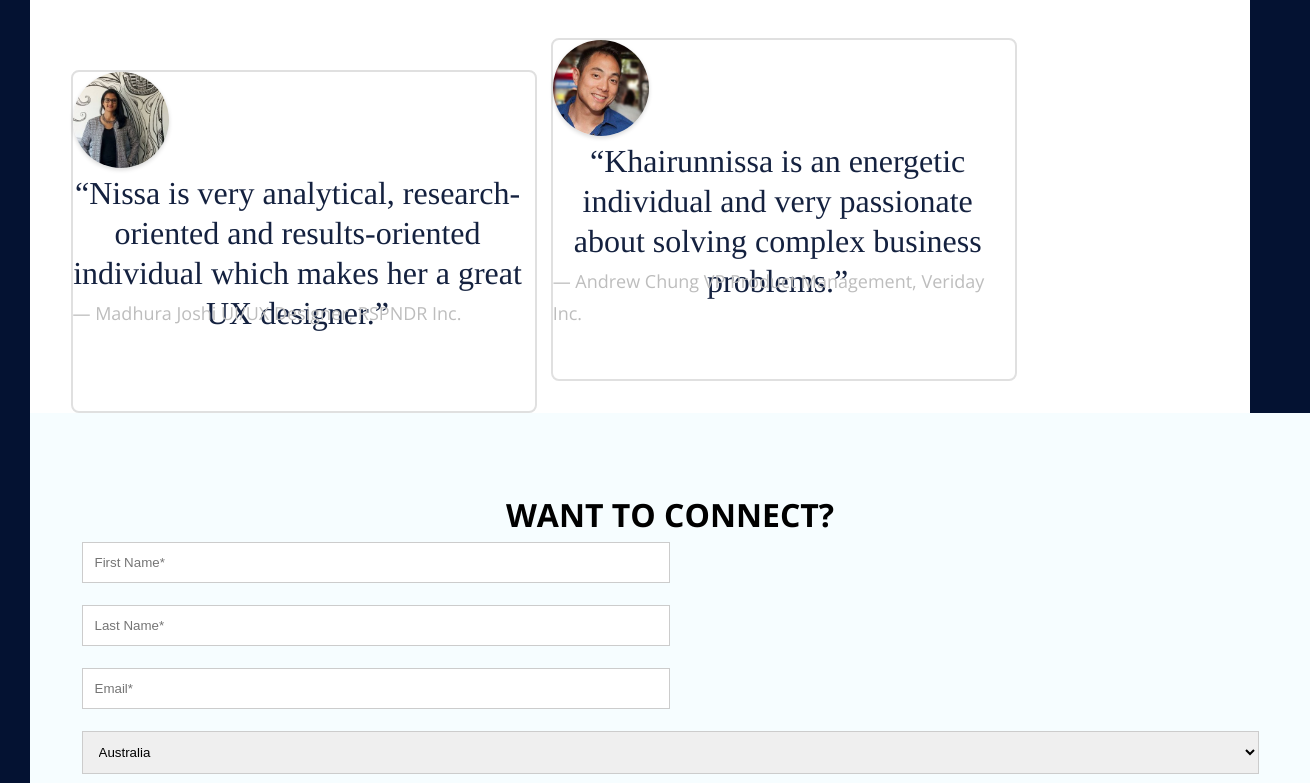
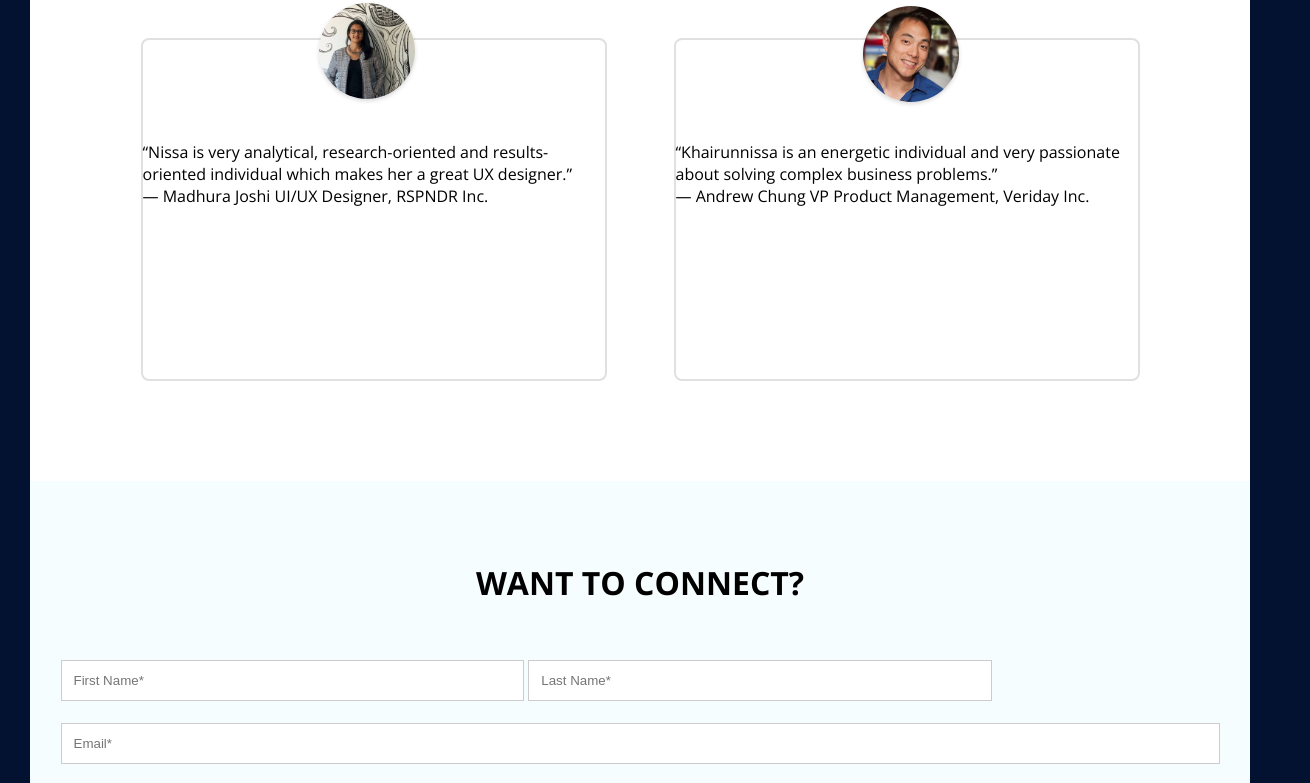
Before and after one commit to husnain3184/proto, a plain HTML site: page index.html in a window 1280 px wide. Shown: the part 2427-3210 px from the top of the page, 1310 px wide, since content can reach past the window. Drawn offline with nearby package versions, Linux system fonts and the light colour scheme; a web font is replaced by a local one.

Commit message:
2-27-2020

```diff
--- a/assets/css/style.css
+++ b/assets/css/style.css
@@ -345,7 +345,8 @@ header nav ul li a{
 /*testimonial section start*/
 .testimonial{
   background-color: #fff;
-  display: flex;
+  padding-bottom: 100px;
+
 }
 .testimonial h2{
   text-transform: uppercase;
@@ -363,53 +364,79 @@ header nav ul li a{
   border: none;
   margin: 60px 540px;
   }
-  .testimonial .box{
+  .testimonial .box-1{
   box-sizing: border-box;
   height: 343px;
   width: 466px;
   border: 2px solid #E0E0E0;
   border-radius: 8px;
   display: inline-block;
-  margin-left: 10px;
-
-
+  margin-left: 80px;
   }
-  .box img{
+  .box-1 img{
     height: 96px;
     width: 96px;
     border-radius: 50%;
     box-shadow: 0 2px 4px 0 rgba(0,0,0,0.15);
+    position: relative;
+    left: 176px;
+    top: -37px;
+}
+  .testimonial .box-2{
+  box-sizing: border-box;
+  height: 343px;
+  width: 466px;
+  border: 2px solid #E0E0E0;
+  border-radius: 8px;
+  display: inline-block;
+ float: right;
+ margin-right: 80px;
+
+
+  }
+  .box-2 img{
+    height: 96px;
+    width: 96px;
+    border-radius: 50%;
+    box-shadow: 0 2px 4px 0 rgba(0,0,0,0.15);
+    position: relative;
+    top: -34px;
+    left: 187px;
 }
 
  .box p{
-  height: 124px;
-  width: 450px;
-  color: #14213F;
-  font-family: Times;
-  font-size: 32px;
-  line-height: 40px;
-  text-align: center;
+
  }
- .box .author{
-  height: 32px;
-  width: 466px;
-  color: #BDBDBD;
-  font-family: "Open Sans";
-  font-size: 18px;
-  line-height: 32px;
-  text-align: center;
+ .box-1 .author{
+
+
  }
  /*contect us section start*/
  .contact-page{
-    height: 852px;
-  width: 1280px;
   background-color: #F6FDFF;
  }
 .contact-page h2{
   text-align: center;
- padding-top: 80px;}
-.contact-form input[type=text]{
-  width: 50%;
+ padding-top: 80px;
+padding-bottom: 50px}
+.contact-form #fname[type=text]{
+  width: 40%;
+  padding: 12px;
+  border: 1px solid #ccc;
+  margin-top: 6px;
+  margin-bottom: 16px;
+  resize: vertical;
+}
+.contact-form #lname[type=text]{
+  width: 40%;
+  padding: 12px;
+  border: 1px solid #ccc;
+  margin-top: 6px;
+  margin-bottom: 16px;
+  resize: vertical;
+}
+.contact-form .email[type=text]{
+  width: 100%;
   padding: 12px;
   border: 1px solid #ccc;
   margin-top: 6px;
@@ -429,7 +456,7 @@ header nav ul li a{
 .contact-form input[type=submit] {
   background-color: #4CAF50;
   color: white;
-  padding: 12px 570px;
+  padding: 12px 555px;
   border: none;
   cursor: pointer;
 }
--- a/index.html
+++ b/index.html
@@ -119,7 +119,7 @@
 	<div class="center-wraper">
 		<h2>testimonials</h2>
 		<hr>
-		<div class="box">
+		<div class="box-1">
 			<img src="assets/images/madhura.jpeg">
 			<p>
 				“Nissa is very analytical, research-oriented and results-oriented individual which makes her a great UX designer.”
@@ -129,7 +129,7 @@
 				UI/UX Designer, RSPNDR Inc.
 			</span>
 		</div>
-		<div class="box">
+		<div class="box-2">
 			<img src="assets/images/andrew.jpeg">
 			<p>
 				“Khairunnissa is an energetic individual and very passionate about solving complex business problems.”
```
Also changed, not shown: assets/images/zoomimp.png (added).
